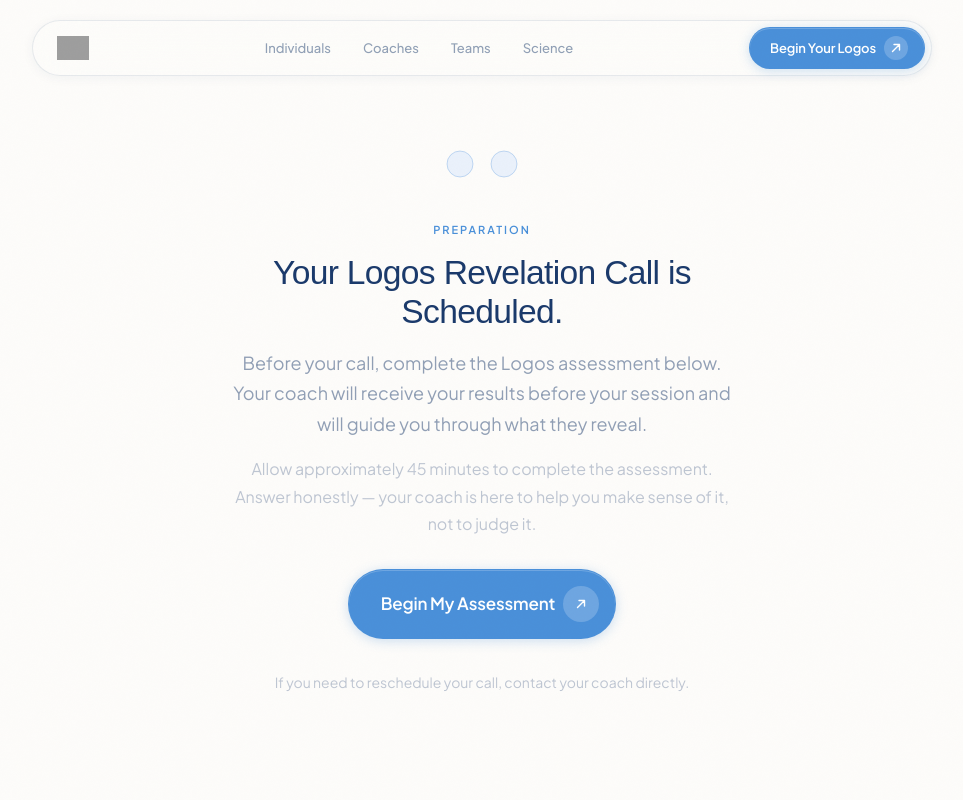
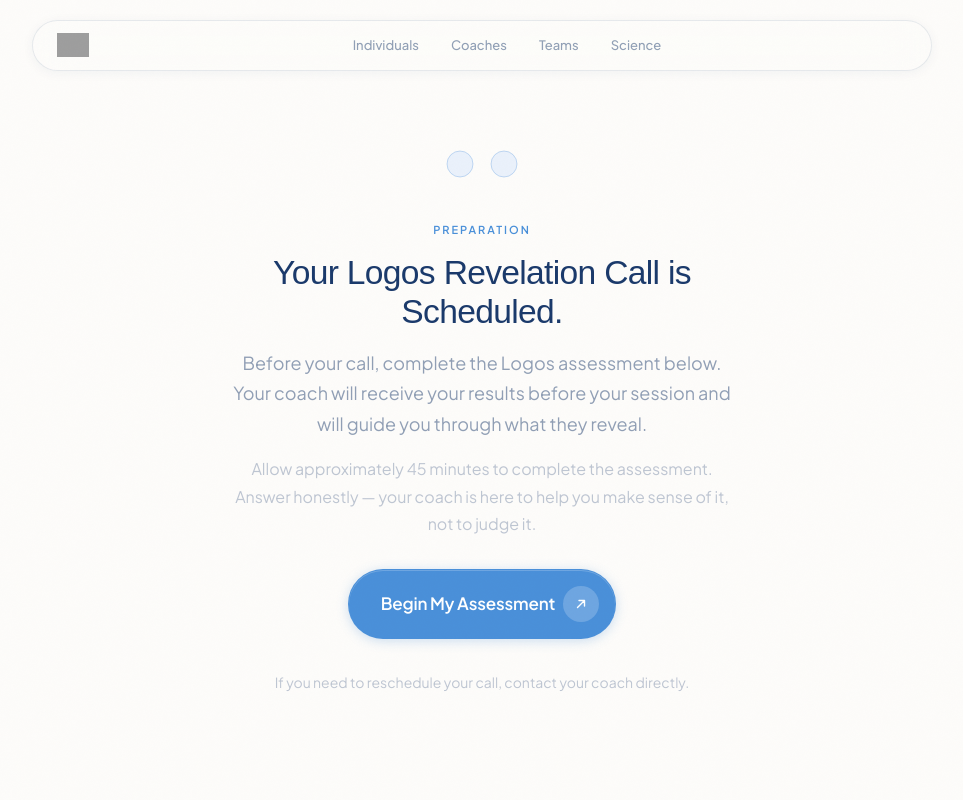
Before and after one commit to alexanderfairman-cloud/logos-site, a Next.js app: page /session in a window 1280 px wide. Shown: the top 800 px of the page, without its empty margins (158-1121 px from the left). Built offline with nearby package versions, Linux system fonts and the light colour scheme; grey boxes are pictures that could not be loaded; a web font is replaced by a local one.

Commit message:
Hide checkout CTA in nav on /session page

```diff
--- a/components/NavPill.tsx
+++ b/components/NavPill.tsx
@@ -1,6 +1,7 @@
 'use client'
 
 import { useState, useEffect } from 'react'
+import { usePathname } from 'next/navigation'
 import { motion, AnimatePresence } from 'framer-motion'
 import Link from 'next/link'
 import Image from 'next/image'
@@ -25,6 +26,8 @@
 export default function NavPill() {
   const [open, setOpen] = useState(false)
   const [scrolled, setScrolled] = useState(false)
+  const pathname = usePathname()
+  const hideCheckoutCTA = pathname === '/session'
 
   useEffect(() => {
     const onScroll = () => setScrolled(window.scrollY > 40)
@@ -138,9 +141,11 @@
 
           {/* Right side — CTA + hamburger */}
           <div style={{ display: 'flex', alignItems: 'center', gap: '0.5rem' }}>
-            <div className="nav-cta-desktop">
-              <CTAButton href="/logos-checkout" size="sm">Begin Your Logos</CTAButton>
-            </div>
+            {!hideCheckoutCTA && (
+              <div className="nav-cta-desktop">
+                <CTAButton href="/logos-checkout" size="sm">Begin Your Logos</CTAButton>
+              </div>
+            )}
 
             {/* Hamburger button — mobile only */}
             <button
```
